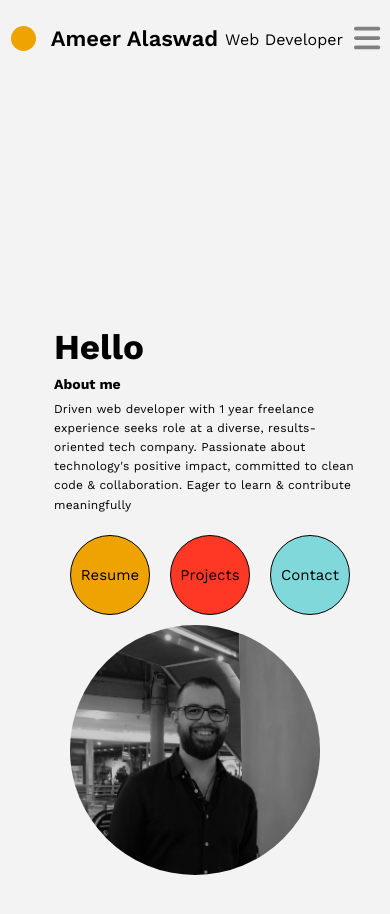
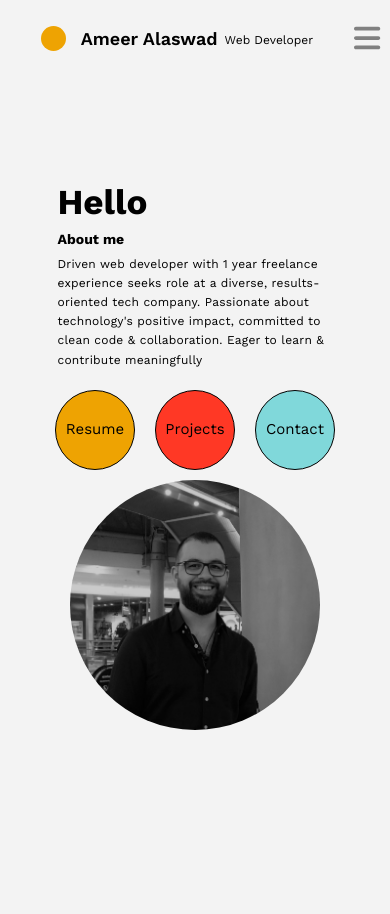
Before and after one commit to NagIbrahim/A-Profile, a React (Create React App) app: page / in a window 390 px wide. Shown: the top 914 px of the page. Built offline with nearby package versions, Linux system fonts and the light colour scheme.

Commit message:
adujst media query

```diff
--- a/src/components/banner.css
+++ b/src/components/banner.css
@@ -178,13 +178,15 @@
     .about {
 
       flex-direction: column-reverse;
+      justify-content: flex-end;
     }
 
 
     .about-right{
-      width:80%;
-      margin-top: 200px;
+      width:275px;
       margin-bottom: 10px;
+      margin-top: 100px;
+      margin-left: 0px;
 
     }
     .about-right h1 {
--- a/src/components/navbar.css
+++ b/src/components/navbar.css
@@ -117,7 +117,7 @@
     right: 10px;
     cursor: pointer;
     color: black;
-    font-size: 16px;
+    font-size:30px;
     margin-right: 14px;
 }
 
@@ -140,6 +140,7 @@
         font-size:30px;
         margin-right:10px;
         color: grey;
+        cursor: pointer;
     }
 
     #h-right {
@@ -150,3 +151,16 @@
         display: flex;
     }
 }
+
+
+@media only screen and (max-width:440px) {
+
+    #h-left a{
+        font-size:18px;
+    }
+
+    #h-j{
+
+        font-size: 12px;
+    }
+}
```
